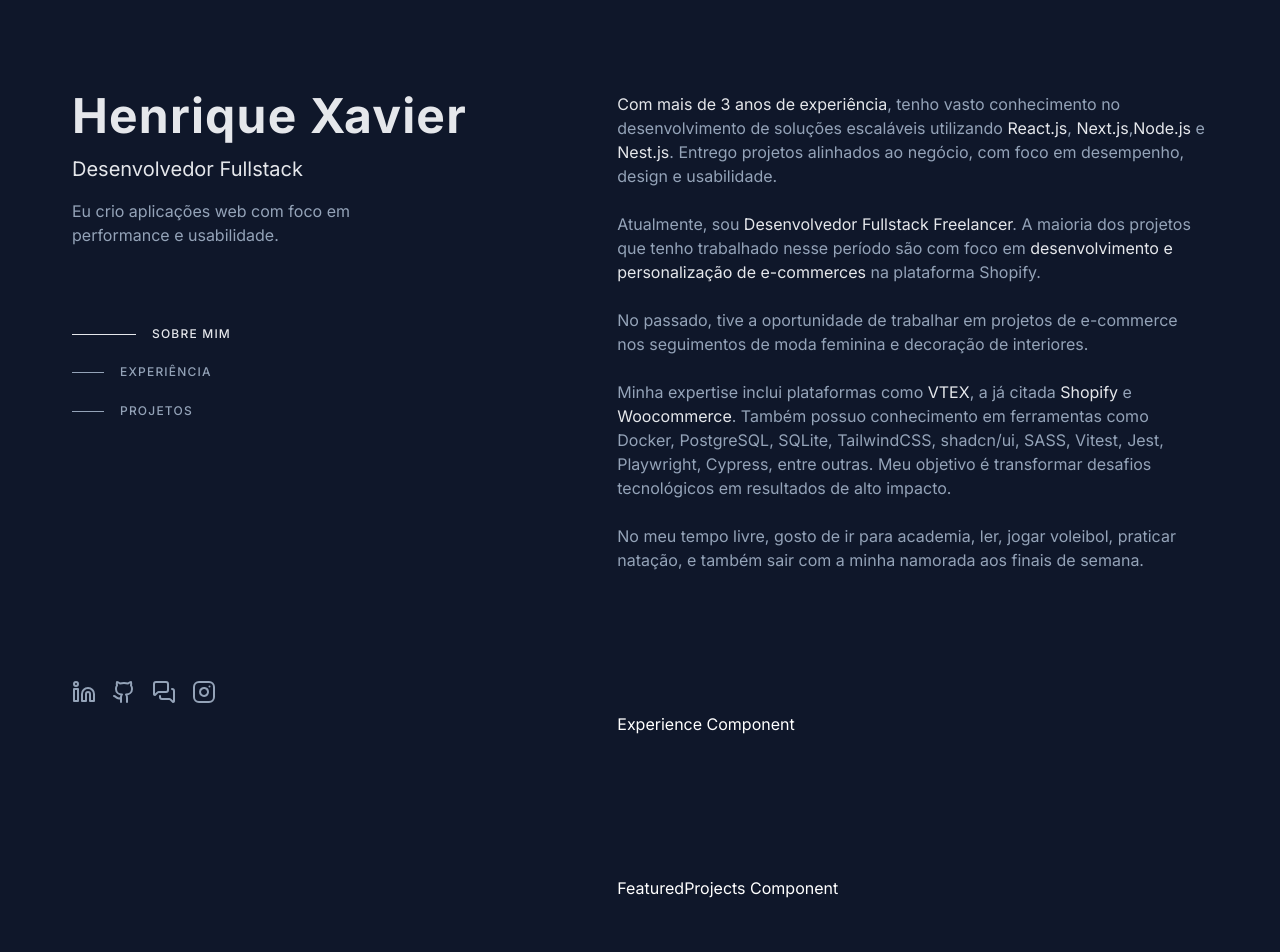
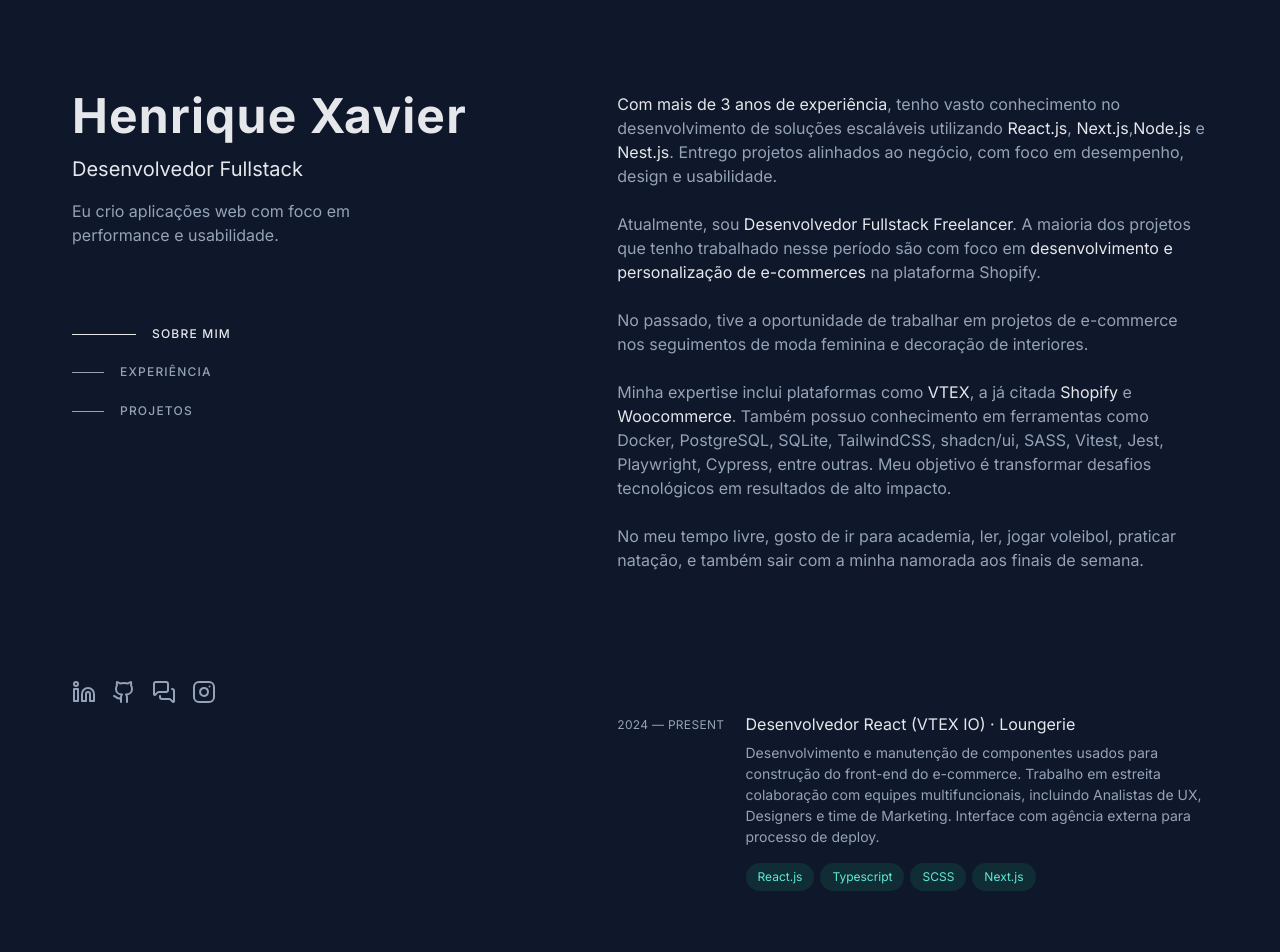
Before and after one commit to hnascx/nextjs-portfolio, a Next.js app: page / in a window 1280 px wide. Shown: the top 952 px of the page. Built offline with nearby package versions, Linux system fonts and the light colour scheme.

Commit message:
feat: Create experience section

```diff
--- a/src/components/layout/second-section/experience/experience.tsx
+++ b/src/components/layout/second-section/experience/experience.tsx
@@ -1,7 +1,36 @@
 export const Experience = () => {
   return (
-    <div>
-      Experience Component
-    </div>
-  );
-};
+    <section>
+      <article className="grid grid-cols-[19%_81%] gap-4">
+        <span className="text-body-xs text-gray-200 tracking-wide mt-1">
+          2024 — PRESENT
+        </span>
+        <div className="flex flex-col gap-1.5">
+          <h1 className="text-body-md text-gray-100">
+            Desenvolvedor React (VTEX IO) · Loungerie
+          </h1>
+          <p className="text-body-sm text-gray-200">
+            Desenvolvimento e manutenção de componentes usados para construção
+            do front-end do e-commerce. Trabalho em estreita colaboração com
+            equipes multifuncionais, incluindo Analistas de UX, Designers e time
+            de Marketing. Interface com agência externa para processo de deploy.
+          </p>
+          <ul className="flex flex-row gap-1.5 mt-2.5">
+            <li className="text-body-tag text-cyan-100 bg-cyan-200/40 rounded-2xl px-3 py-2">
+              React.js
+            </li>
+            <li className="text-body-tag text-cyan-100 bg-cyan-200/40 rounded-2xl px-3 py-2">
+              Typescript
+            </li>
+            <li className="text-body-tag text-cyan-100 bg-cyan-200/40 rounded-2xl px-3 py-2">
+              SCSS
+            </li>
+            <li className="text-body-tag text-cyan-100 bg-cyan-200/40 rounded-2xl px-3 py-2">
+              Next.js
+            </li>
+          </ul>
+        </div>
+      </article>
+    </section>
+  )
+}
```
